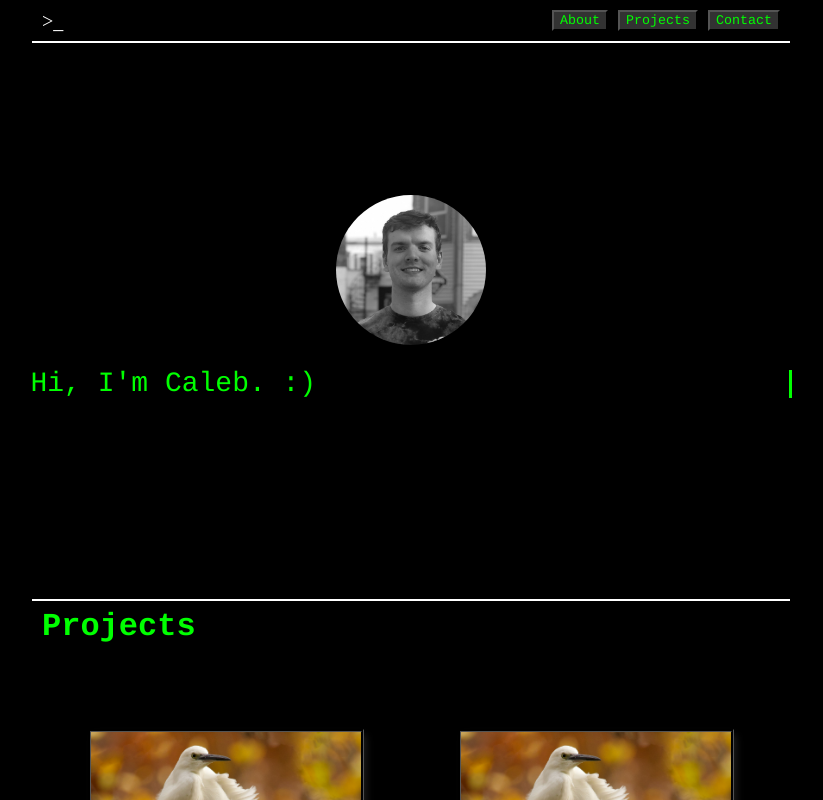
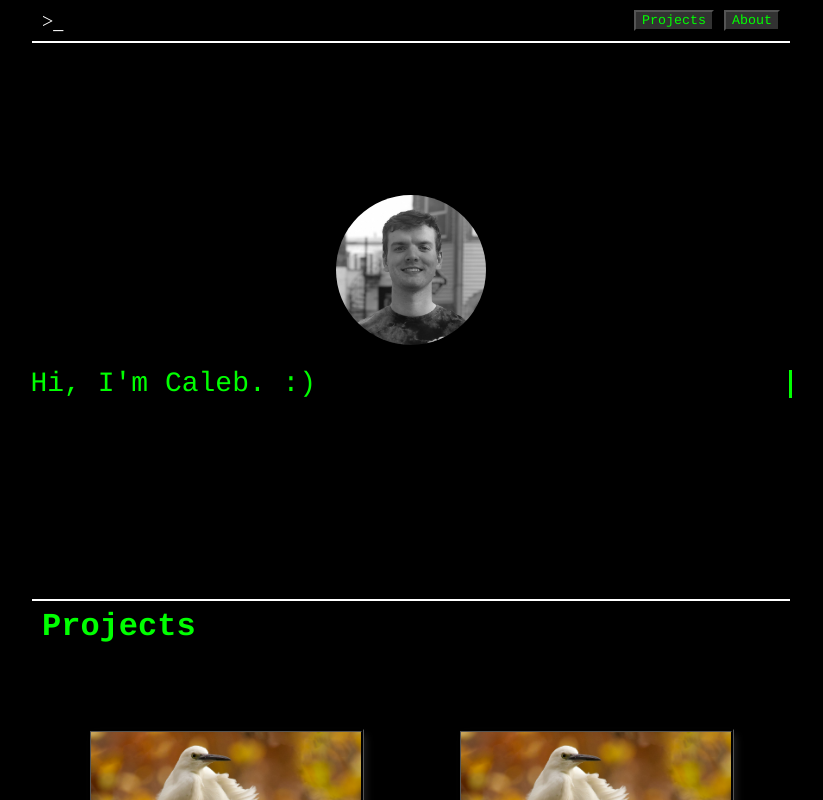
Before and after one commit to calbush/portfolio, a React (Create React App) app: page / in a window 1280 px wide. Shown: the top 800 px of the page, without its empty margins (229-1052 px from the left). Built offline with nearby package versions, Linux system fonts and the light colour scheme.

Commit message:
Remove contact section

```diff
--- a/src/components/Header.js
+++ b/src/components/Header.js
@@ -3,9 +3,8 @@ const Header = () => {
         <nav className='header'>
             <div className='home-button'><h3>{'>_'}</h3></div>
             <div className='nav-buttons-container'>
-                <button className='about-button' alt='jump to about section'>About</button>
-                <button className='projects-button' alt='jump to projects section'>Projects</button>
-                <button className='contact-button' alt='jump to contact section'>Contact</button>
+                <a href="#projects"><button className='projects-button' alt='jump to projects section'>Projects</button></a>
+                <a href="#about"><button className='about-button' alt='jump to about section'>About</button></a>
             </div>
         </nav>
     )
```
